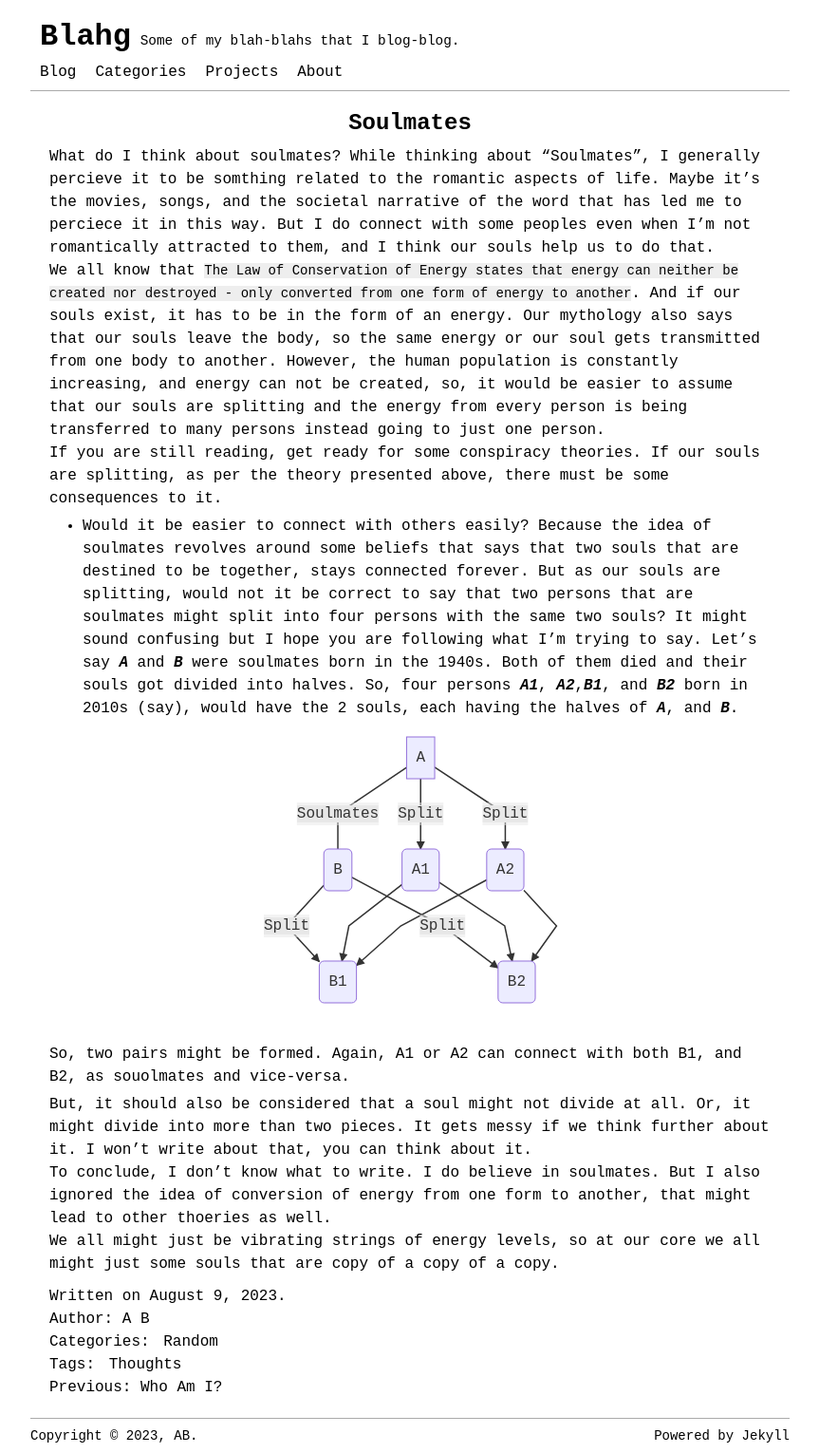
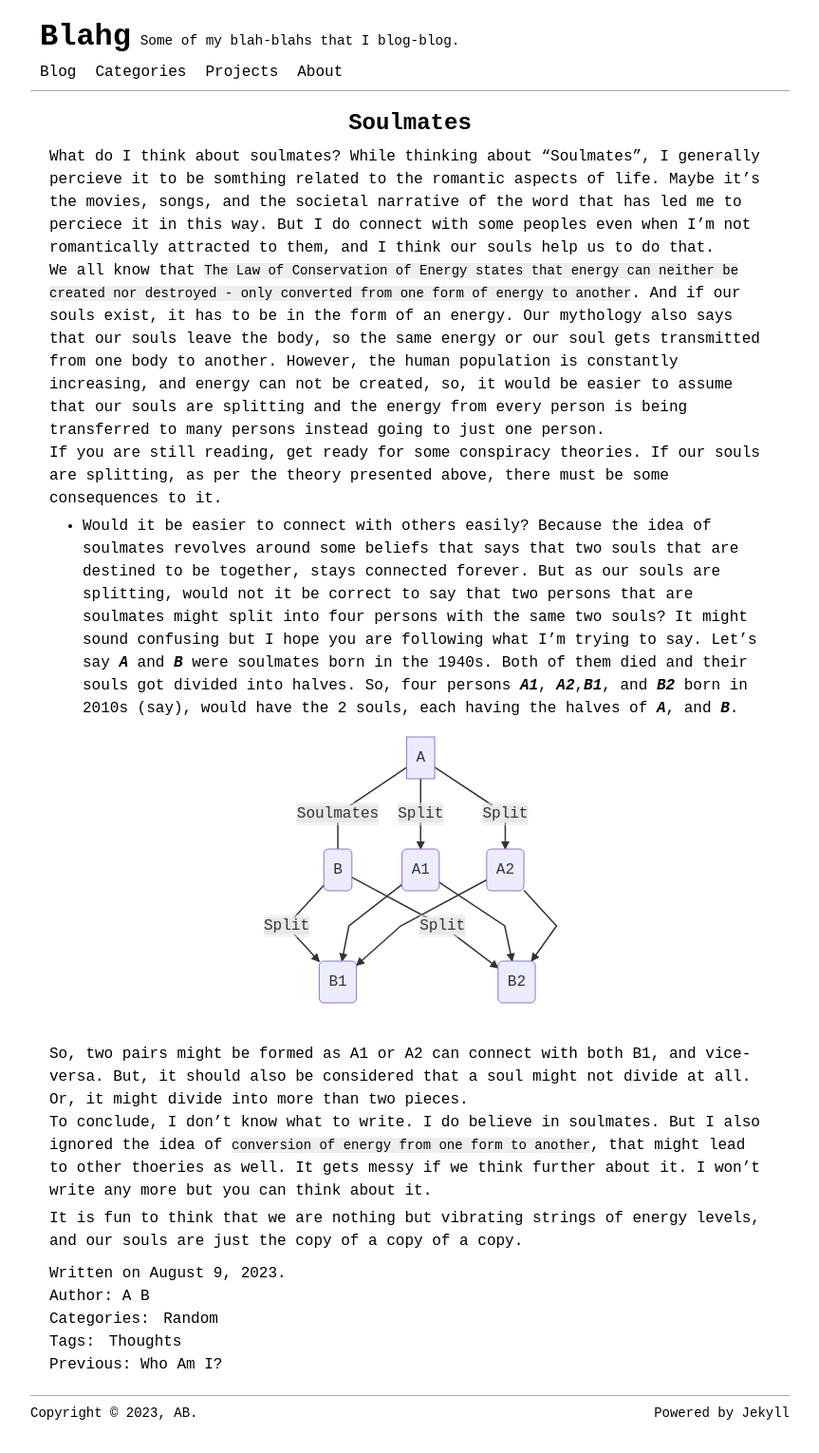
Before and after one commit to blahg/blahg.github.io, a Jekyll site: the page built from _posts/soulmate/2023-09-08-soulmates.md, in a window 1280 px wide. Shown: the whole page at 95% size, without its empty margins (208-1071 px from the left). Built offline with Jekyll 4.4.1, drawn with Linux system fonts in a browser that asks for light colours; after the commit the page ends 1506 px from its top, so only the background shows below that.

Commit message:
Update 2023-09-08-soulmates.md

```diff
--- a/_posts/soulmate/2023-09-08-soulmates.md
+++ b/_posts/soulmate/2023-09-08-soulmates.md
@@ -27,10 +27,9 @@ graph TD
     A2<-->B1;
     A2<-->B2;
 </div>
-<br/>So, two pairs might be formed. Again, A1 or A2 can connect with both B1, and B2, as souolmates and vice-versa.
+<br/>So, two pairs might be formed as A1 or A2 can connect with both B1, and vice-versa. But, it should also be considered that a soul might not divide at all. Or, it might divide into more than two pieces.
+<br/>
+To conclude, I don't know what to write. I do believe in soulmates. But I also ignored the idea of `conversion of energy from one form to another`, that might lead to other thoeries as well. It gets messy if we think further about it. I won't write any more but you can think about it.
 <br/>
 
-But, it should also be considered that a soul might not divide at all. Or, it might divide into more than two pieces. It gets messy if we think further about it. I won't write about that, you can think about it.
-<br/>
-To conclude, I don't know what to write. I do believe in soulmates. But I also ignored the idea of conversion of energy from one form to another, that might lead to other thoeries as well.
-<br/>We all might just be vibrating strings of energy levels, so at our core we all might just some souls that are copy of a copy of a copy.
+It is fun to think that we are nothing but vibrating strings of energy levels, and our souls are just the copy of a copy of a copy.
```
